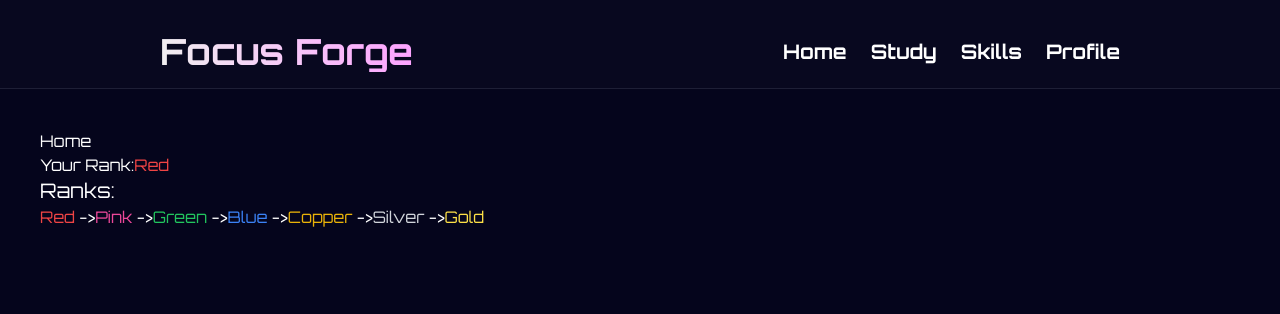
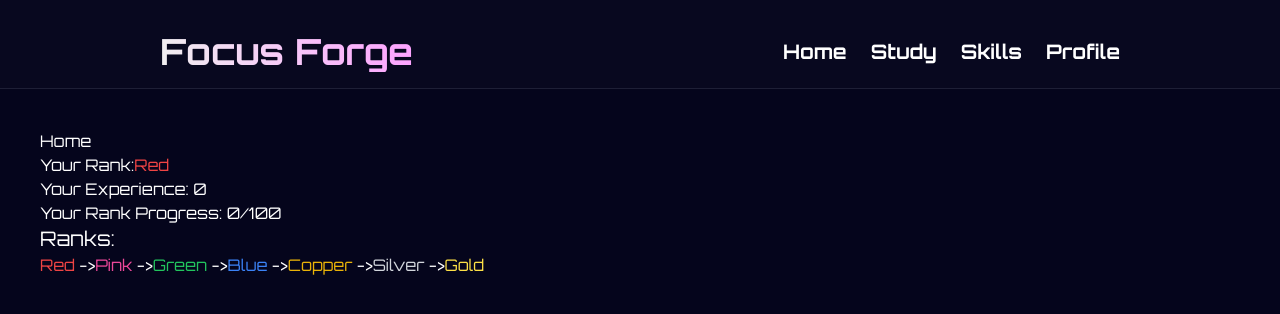
Before and after one commit to jakekressley/Focus-Forge, a Next.js app: page / in a window 1280 px wide. Shown: the top 314 px of the page. Built offline with nearby package versions, Linux system fonts and the light colour scheme; no server answers.

Commit message:
functional experience fetching

```diff
--- /dev/null
+++ b/app/api/users/experience/route.ts
@@ -0,0 +1,23 @@
+import { NextRequest, NextResponse } from "next/server";
+import { connect } from "../../../dbConfig/dbConfig";
+import { getDataFromToken } from "@/helpers/getDataFromToken";
+import User from "@/models/userModel";
+
+connect()
+
+export async function GET(request: NextRequest) {
+    try {
+        // Extract user ID from auth token
+        const userId = await getDataFromToken(request);
+
+        // find user in db based on user ID
+        // exclude password from response
+        const user = await User.findOne({_id: userId}).select("-password");
+        return NextResponse.json({
+            message: "User found",
+            data: user,
+        })
+    } catch (error: any) {
+        return NextResponse.json({error: error.message}, {status: 400})
+    }
+}
--- a/app/api/users/login/route.ts
+++ b/app/api/users/login/route.ts
@@ -44,7 +44,7 @@ export async function POST(request: NextRequest) {
         response.cookies.set("token", token, {
             httpOnly: true,
         })
-
+        console.log("made it through");
         return response;
     } catch (error: any) {
         return NextResponse.json({error: error.message}, {status: 500})
--- a/app/page.tsx
+++ b/app/page.tsx
@@ -1,11 +1,24 @@
+"use client"
 import { useState, useEffect } from 'react'
 import { getServerSession } from 'next-auth'
 import axios from 'axios';
+import Rank from '@/components/Rank';
 
 export default async function Home() {
   //const [data, setData] = useState("nothing");
   //const [experience, setExperience] = useState(0);
-  const session = await getServerSession();
+  //const session = await getServerSession();
+  const [experience, setExperience] = useState(0);
+
+  useEffect(() => {
+    const getUserDetails = async () => {
+      const res = await axios.get('/api/users/me')
+      setExperience(res.data.data.experience);
+      console.log(experience);
+    }
+
+    getUserDetails();
+  }, [])
 
   //Red -> Pink -> Green  -> Blue -> Copper -> Silver -> Gold
   const red = 'text-red-500'
@@ -15,26 +28,37 @@ export default async function Home() {
   const copper = 'text-yellow-500'
   const silver = 'text-gray-300'
   const gold = 'text-yellow-300'
-  const xp = 12;
-/*
-  useEffect(() => {
-    const getUserDetails = async () => {
-      const res = await axios.get('/api/users/me')
-      setData(res.data.data._id);
-      console.log(res.data.data.experience)
-      setExperience(res.data.data.experience);
+  const xp = experience;
+
+  const getRankProgress = (xp: number) => {
+    if (xp < 100) {
+      return `${xp}/100`;
+    } else if (xp < 300) {
+      return `${xp - 100}/200`;
+    } else if (xp < 600) {
+      return `${xp - 300}/300`;
+    } else if (xp < 1200) {
+      return `${xp - 600}/600`;
+    } else if (xp < 1800) {
+      return `${xp - 1200}/600`;
+    } else if (xp < 3000) {
+      return `${xp - 1800}/1200`;
+    } else {
+      return `Max Level`;
     }
+  }
 
-    getUserDetails();
-  }, [])
-*/
+  const rankProgress = getRankProgress(xp);
+
   return (
     <>
       <div>
         <h1>Home</h1>
         <h3>Your Rank:
-          { xp < 60 ? <span className={red}>Red</span> : (xp < 300) ? <span className={pink}>Pink</span> : (xp < 600) ? <span className={green}>Green</span> : (xp < 1200) ? <span className={blue}>Blue</span> : (xp < 1800) ? <span className={copper}>Copper</span> : (xp < 3000) ? <span className={silver}>Silver</span> : <span className={gold}>Gold</span>}
+          { xp < 100 ? <span className={red}>Red</span> : (xp < 300) ? <span className={pink}>Pink</span> : (xp < 600) ? <span className={green}>Green</span> : (xp < 1200) ? <span className={blue}>Blue</span> : (xp < 1800) ? <span className={copper}>Copper</span> : (xp < 3000) ? <span className={silver}>Silver</span> : <span className={gold}>Gold</span>}
         </h3>
+        <h3>Your Experience: {experience}</h3>
+        <h3>Your Rank Progress: {rankProgress}</h3>
         <h3 className="text-xl">Ranks:</h3>
         <p>
           <span className={red}>Red</span> -&gt;
@@ -46,6 +70,9 @@ export default async function Home() {
           <span className={gold}>Gold</span>
         </p>
       </div>
+      <section>
+
+      </section>
     </>
   )
 }
--- /dev/null
+++ b/components/Rank.tsx
@@ -0,0 +1,22 @@
+import React from 'react'
+import { RankTypes } from '@/types'
+
+const colorClasses: { [key: string]: string } = {
+    red: 'bg-red-500',
+    pink: 'bg-pink-500',
+    green: 'bg-green-500',
+    blue: 'bg-blue-500',
+    copper: 'bg-yellow-500',
+    silver: 'bg-gray-300',
+    gold: 'bg-yellow-300',
+};
+
+const Rank = ({ bgColor }: RankTypes) => {
+    const colorClass = colorClasses[bgColor] || 'bg-red-500'; // default to red if no match
+
+    return <div className={`${colorClass} w-[10rem] h-[3rem]`}>
+        <span className="text-lightgray">{bgColor}</span>
+    </div>;
+};
+
+export default Rank
--- a/types/index.ts
+++ b/types/index.ts
@@ -25,3 +25,8 @@ export interface TimerButtonTypes {
     className?: string;
     size?: string;
 }
+
+export interface RankTypes {
+    //color: string;
+    bgColor: string;
+}
```
Also changed, not shown: middleware.ts (+7 -7 lines).
